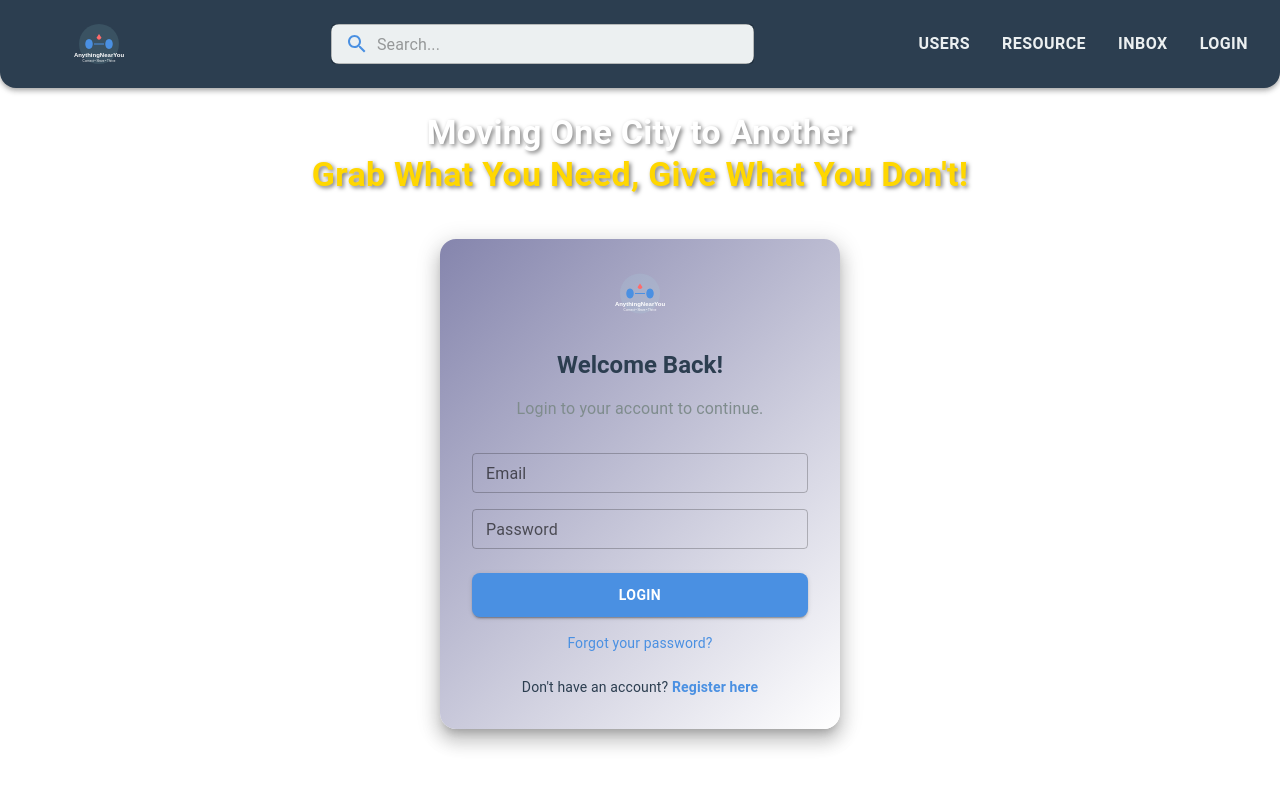
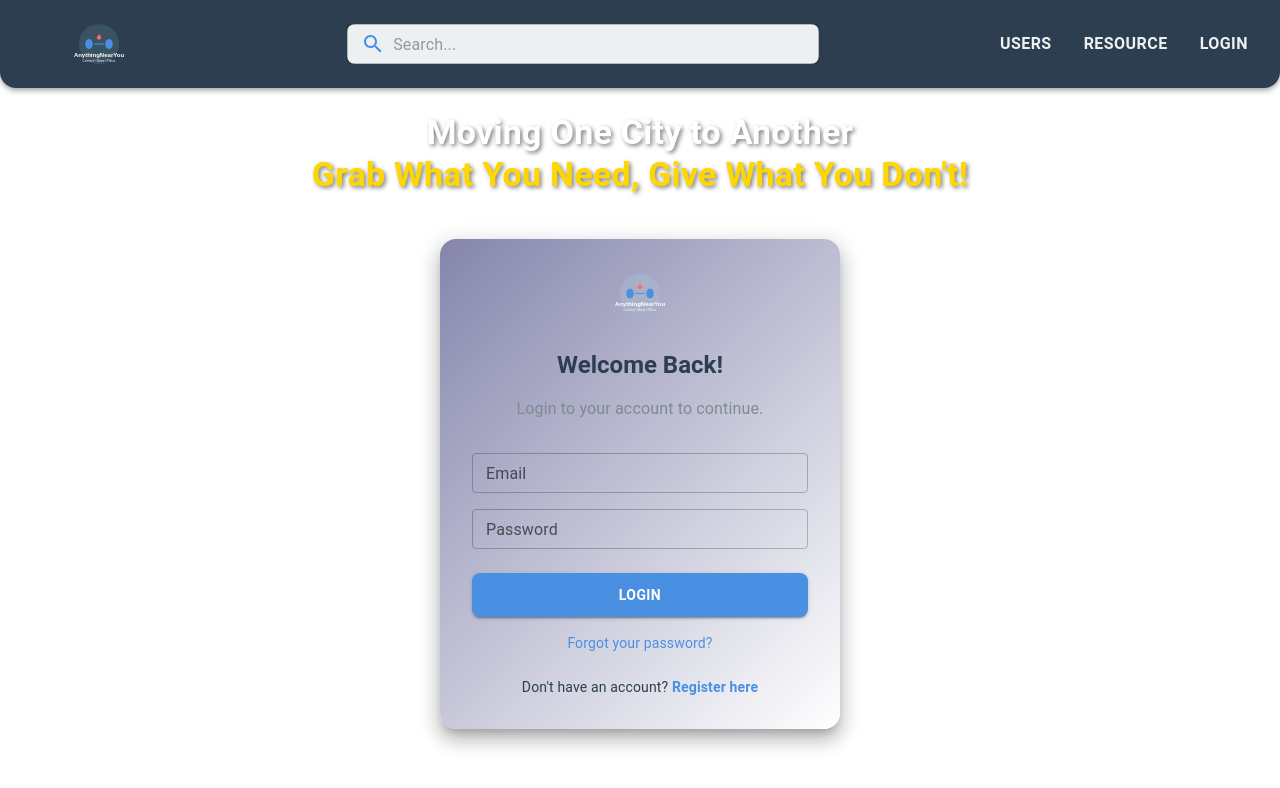
Before and after one commit to Mr-Paradox-as/ANY--AnythingNearYou-, a Next.js app in the folder frontend/my-app/: page /login in a window 1280 px wide. Shown: the top 788 px of the page. Built offline with nearby package versions, Linux system fonts and the light colour scheme.

Commit message:
header-inbox

```diff
--- a/frontend/my-app/components/header.js
+++ b/frontend/my-app/components/header.js
@@ -129,8 +129,11 @@ export default function ResponsiveAppBar({ pages = ['Users', 'Resource', 'Inbox'
             gap: 2,
           }}
         >
-          {pages.map((page) =>
-            page === 'Logout' && isLoggedIn ? (
+          {pages.map((page) => {
+          // Hide "Inbox" if not logged in
+            if (page === 'Inbox' && !isLoggedIn) return null;
+
+            return page === 'Logout' && isLoggedIn ? (
               <Button
                 key={page}
                 onClick={handleLogout}
@@ -180,8 +183,8 @@ export default function ResponsiveAppBar({ pages = ['Users', 'Resource', 'Inbox'
                   {page === 'Account' && !isLoggedIn ? 'Login' : page}
                 </Button>
               </Link>
-            )
-          )}
+            );
+          })}
         </Box>
 
         {/* User Menu */}
```
